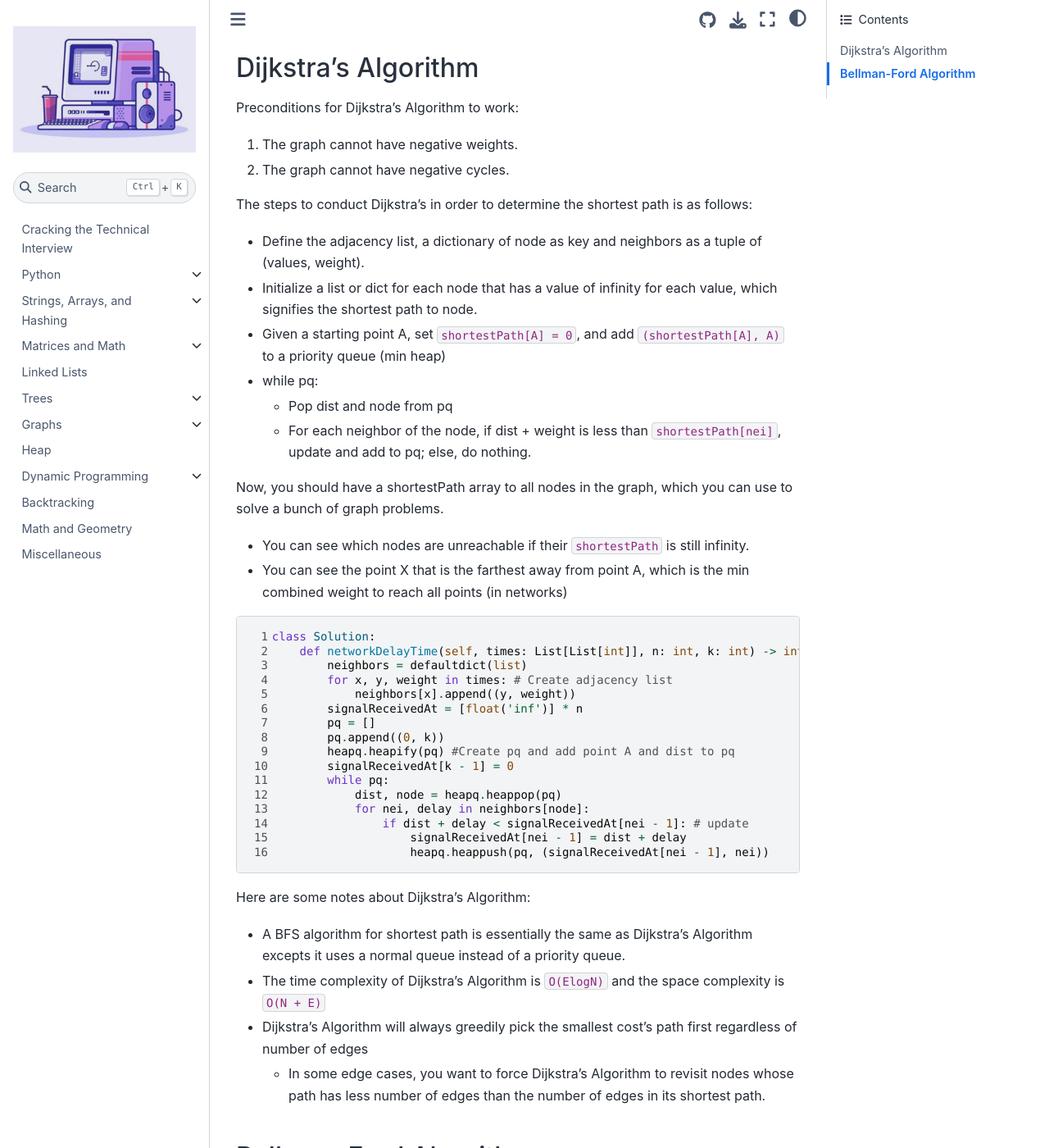
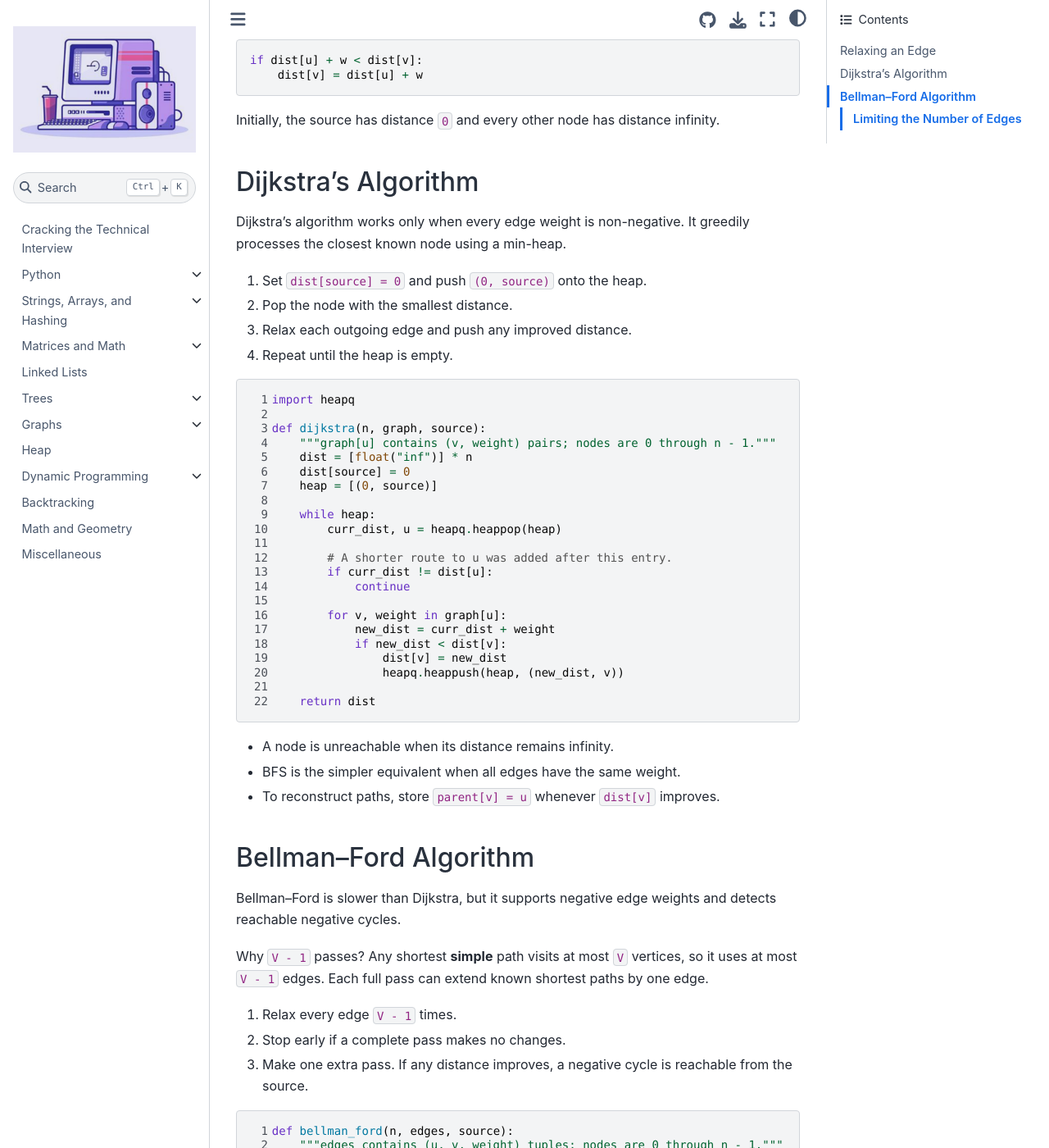
Before and after one commit to alanqi03/algo-book, a Jupyter Book: the page built from 7d.md, in a window 1280 px wide and 1400 px high, scrolled down 597 px. Shown: the whole window at 82% size. Built offline with Jupyter Book 1.0.4 settings and Sphinx 7.4.7 and the Sphinx Book theme 1.1.4, drawn with Linux system fonts in a browser that asks for light colours; pages that are not in the unit, such as notebooks, are missing from menus; some of the changed text lies outside the part shown.

Commit message:
Improve binary search and graph algorithm notes

````diff
--- a/7c.md
+++ b/7c.md
@@ -1,107 +1,198 @@
 # Minimum Spanning Trees
-This section will go over algorithms to find the Minimum Spanning Tree for graphs, which are used in several graph problems.
-- Before you begin this section, please review union find, which will be utilized in Kruskal's algorithm.
 
-## Minimum Spanning Tree
-The Minimum Spanning Tree (MST) defined for a graph is a subset of edges that connect all vertices while the total weights of these edges are minimum among all possible subsets.
-There are two common algorithms to solve for the MST of a graph:
-- Kruskal's Algorithm, which utilizes union find and edge sorting
-- Prim's Algorithm
+A **minimum spanning tree (MST)** connects every vertex in a weighted, undirected graph with the smallest possible total edge weight.
 
-### Kruskal's Algorithm
-Kruskal's Algorithm is a greedy algorithm that builds a MST in a weighted, undirected graph.
-- The runtime of this algorithm is typically bounded by sorting all edges.
+A spanning tree:
 
-The steps for this algorithm are as follows:
-1. Define the Union Find (DSU) data structure
-2. Generate all possible edges in the graph and sort them by weight
-3. Iterate through the sorted edges, union nodes until `n-1` edges chosen.
+- Includes every vertex
+- Has no cycles
+- Has exactly `V - 1` edges
 
-Here is the following code:
+An MST exists only if the graph is connected. It may not be unique when multiple edges have the same weight.
+
+The two common greedy algorithms are:
+
+| Algorithm | Main idea | Typical input | Time |
+|---|---|---|---|
+| Prim's with a heap | Grow one tree using its cheapest outgoing edge | Sparse adjacency list | `O(E log V)` |
+| Prim's with a linear scan | Grow one tree using its cheapest outgoing edge | Dense adjacency matrix | `O(V²)` |
+| Kruskal's | Add the cheapest edge that does not create a cycle | Edge list | `O(E log E)` |
+
+## Prim's Algorithm
+
+Prim's algorithm starts at any vertex and grows one connected tree by repeatedly adding its cheapest outgoing edge.
+
+### Heap Implementation
+
+A min-heap efficiently stores candidate edges that connect the current tree to another vertex.
+
+1. Push a zero-cost edge to any starting vertex.
+2. Pop the cheapest edge.
+3. If its destination is already in the MST, skip it.
+4. Otherwise, add its cost and push its outgoing edges.
+5. Continue until all vertices are included.
+
+```{code-block} python
+---
+linenos:
+---
+import heapq
+
+def prim(n, graph):
+    """graph[u] contains (weight, v) pairs; vertices are 0 through n - 1."""
+    if n == 0:
+        return 0
+
+    total_cost = 0
+    vertices_used = 0
+    in_mst = [False] * n
+    heap = [(0, 0)]  # (edge weight, destination)
+
+    while heap and vertices_used < n:
+        weight, u = heapq.heappop(heap)
+
+        if in_mst[u]:
+            continue
+
+        in_mst[u] = True
+        total_cost += weight
+        vertices_used += 1
+
+        for next_weight, v in graph[u]:
+            if not in_mst[v]:
+                heapq.heappush(heap, (next_weight, v))
+
+    return total_cost if vertices_used == n else -1
+```
+
+Returning `-1` means the graph is disconnected, so one spanning tree cannot reach every vertex.
+
+### Linear-Scan Implementation
+
+The `O(V²)` version keeps two pieces of information for each vertex:
+
+- `in_mst[v]`: whether vertex `v` has already been added
+- `cheapest_connection[v]`: the cheapest known edge from the current MST to `v`
+
+Each outer-loop iteration adds exactly one vertex:
+
+1. Scan all vertices to find the unvisited vertex with the cheapest connection.
+2. Add that vertex and its connection cost to the MST.
+3. Scan its edges to see whether it offers a cheaper connection to any unvisited vertex.
+
+```{code-block} python
+---
+linenos:
+---
+def prim_dense(matrix):
+    """matrix[u][v] is the edge weight, or infinity if no edge exists."""
+    n = len(matrix)
+    if n == 0:
+        return 0
+
+    in_mst = [False] * n
+    cheapest_connection = [float("inf")] * n
+    cheapest_connection[0] = 0  # Start at vertex 0 for free.
+    total_cost = 0
+
+    for _ in range(n):
+        # 1. Find the cheapest vertex that is not in the MST.
+        next_vertex = -1
+        for candidate in range(n):
+            if in_mst[candidate]:
+                continue
+            if (
+                next_vertex == -1
+                or cheapest_connection[candidate]
+                < cheapest_connection[next_vertex]
+            ):
+                next_vertex = candidate
+
+        # No edge can connect the remaining vertices.
+        if (
+            next_vertex == -1
+            or cheapest_connection[next_vertex] == float("inf")
+        ):
+            return -1
+
+        # 2. Add that vertex using its cheapest connection.
+        in_mst[next_vertex] = True
+        total_cost += cheapest_connection[next_vertex]
+
+        # 3. Update the cheapest connection to each remaining vertex.
+        for neighbor in range(n):
+            if not in_mst[neighbor]:
+                cheapest_connection[neighbor] = min(
+                    cheapest_connection[neighbor],
+                    matrix[next_vertex][neighbor],
+                )
+
+    return total_cost
+```
+
+The first scan answers, “Which vertex is cheapest to add next?” The second scan answers, “Now that this vertex is in the tree, does it give us a cheaper way to add any others?”
+
+The outer loop runs `V` times, and both inner scans examine at most `V` vertices. Therefore, the total time is `O(V²)`.
+
+For example, if adding vertex `2` reveals an edge of weight `4` to vertex `3`, but the best known connection to vertex `3` was `7`, update it to `4`.
+
+This version also works well for an **implicit** graph. For example, when every pair of points is connected, calculate the distance between `next_vertex` and `neighbor` inside the final loop instead of building an `O(V²)` matrix.
+
+## Kruskal's Algorithm
+
+Kruskal's algorithm considers all edges from cheapest to most expensive. It uses a Disjoint Set Union (DSU) to check whether two vertices are already connected.
+
+1. Sort all edges by weight.
+2. Add an edge if it connects two different components.
+3. Stop after choosing `V - 1` edges.
+
 ```{code-block} python
 ---
 linenos:
 ---
 class DSU:
-    def __init__(self, size):
-        self.par = list(range(size))
+    def __init__(self, n):
+        self.parent = list(range(n))
+        self.size = [1] * n
+
     def find(self, x):
-        if self.par[x] != x:
-            self.par[x] = self.find(self.par[x])
-        return self.par[x]
-    def union(self, x, y):
-        x_par, y_par = self.find(x), self.find(y)
-        if x_par == y_par:
+        if x != self.parent[x]:
+            self.parent[x] = self.find(self.parent[x])
+        return self.parent[x]
+
+    def union(self, a, b):
+        root_a = self.find(a)
+        root_b = self.find(b)
+
+        if root_a == root_b:
             return False
-        self.par[x_par] = y_par
+
+        if self.size[root_a] < self.size[root_b]:
+            root_a, root_b = root_b, root_a
+
+        self.parent[root_b] = root_a
+        self.size[root_a] += self.size[root_b]
         return True
 
-class Solution:
-    def minCostConnectPoints(self, points: List[List[int]]) -> int:
-        n = len(points)
-        all_edges = []
-        for i in range(n): #generates all possible edges (distance between two points)
-            x = points[i]
-            for j in range(i + 1, n):
-                y = points[j]
-                dist = abs(y[1] - x[1]) + abs(y[0] - x[0])
-                all_edges.append((dist, i, j))
-        all_edges.sort() #sorts the edges
-        num_edges = 0
-        weight = 0
-        dsu = DSU(n)
-        for dist, x, y in all_edges: #performs unions until the num_edges = n - 1
-            if num_edges == n - 1:
-                break
-            if dsu.union(x, y):
-                num_edges += 1
-                weight += dist
-        return weight
+
+def kruskal(n, edges):
+    """edges contains (weight, u, v) tuples; vertices are 0 through n - 1."""
+    if n <= 1:
+        return 0
+
+    dsu = DSU(n)
+    total_cost = 0
+    edges_used = 0
+
+    for weight, u, v in sorted(edges):
+        if dsu.union(u, v):
+            total_cost += weight
+            edges_used += 1
+
+            if edges_used == n - 1:
+                return total_cost
+
+    return -1
 ```
 
-### Prim's Algorithm
-Prim's Algorithm is also a greedy algorithm that builds a MST in a weighted, undirected graph.
-
-The steps for this algorithm are as follows:
-1. Start with an arbitrary node.
-2. Calculate all edge weights, if needed, to neighboring nodes
-3. Connect to the node with lowest edge weight
-4. Repeat steps 2-3 (the order can also be changed depending on how you coded the solution)
-
-The data structure determines the time complexity of Prim's algorithm:
-- Linear search is typically optimal if edges are not given (O($V^2$))
-- Heap search is typically optimal if edges are given (Elog(V))
-
-I present the Prim's algorithm using linear search:
-```{code-block} python
----
-linenos:
----
-class Solution:
-    def minCostConnectPoints(self, points: List[List[int]]) -> int:
-        n = len(points)
-        edges_used = 0
-        mst_cost = 0
-
-        in_mst = [False] * n
-        min_dist = [float('inf')] * n
-        min_dist[0] = 0
-
-        while edges_used < n:
-            curr_min_edge = float('inf')
-            curr_node = -1
-            for next_node in range(n):
-                if not in_mst[next_node] and curr_min_edge > min_dist[next_node]:
-                    curr_min_edge = min_dist[next_node]
-                    curr_node = next_node
-            mst_cost += curr_min_edge
-            edges_used += 1
-            in_mst[curr_node] = True
-
-            for next_node in range(n):
-                weight = abs(points[curr_node][0] - points[next_node][0]) +\
-                         abs(points[curr_node][1] - points[next_node][1])
-                if not in_mst[next_node] and min_dist[next_node] > weight:
-                    min_dist[next_node] = weight
-        return mst_cost
-```
+DSU's `find` operation identifies a vertex's component. If two vertices have the same root, adding their edge would create a cycle, so Kruskal skips it.
--- a/7d.md
+++ b/7d.md
@@ -1,99 +1,118 @@
 # Shortest Path Algorithms
-This section will go over algorithms to find the shortest path between point A and point B, just one of many different applications.
-- They can help determine the length (weight) of shortest path to each node starting from some point A. With this information,
-    - You can calculate the shortest path from point A to any point B
-    - The maximum length (weight) of shortest path to some point B will be the minimum length (weight) to traverse every node in the graph for networks (in signals).
-- They can also help with finding other paths such as maximum probability by using a slightly different update for weights.
 
-One possible shortest path algorithm is DFS, but DFS is typically the most suboptimal algorithm and will not be covered in this section.
+Shortest-path algorithms find the minimum total edge weight from a source node to other nodes. The best algorithm depends mainly on the edge weights.
 
-All of the algorithms below can handle the following graphs:
-- Directed or undirected graphs
-- Positive cycles (if used for shortest path)
+| Edge weights | Algorithm | Time |
+|---|---|---|
+| All edges have the same weight | BFS | `O(V + E)` |
+| All weights are non-negative | Dijkstra | `O((V + E) log V)` |
+| Negative weights may exist | Bellman–Ford | `O(VE)` |
+
+Both directed and undirected graphs are supported. However, a negative edge in an undirected graph immediately creates a negative cycle: traverse the edge in both directions.
+
+## Relaxing an Edge
+
+Both Dijkstra and Bellman–Ford repeatedly **relax** edges. For an edge `u -> v` with weight `w`, ask whether reaching `v` through `u` is cheaper:
+
+```python
+if dist[u] + w < dist[v]:
+    dist[v] = dist[u] + w
+```
+
+Initially, the source has distance `0` and every other node has distance infinity.
 
 ## Dijkstra's Algorithm
-Preconditions for Dijkstra's Algorithm to work:
-1. The graph cannot have negative weights.
-2. The graph cannot have negative cycles.
 
-The steps to conduct Dijkstra's in order to determine the shortest path is as follows:
-- Define the adjacency list, a dictionary of node as key and neighbors as a tuple of (values, weight).
-- Initialize a list or dict for each node that has a value of infinity for each value, which signifies the shortest path to node.
-- Given a starting point A, set `shortestPath[A] = 0`, and add `(shortestPath[A], A)` to a priority queue (min heap)
-- while pq:
-    - Pop dist and node from pq
-    - For each neighbor of the node, if dist + weight is less than `shortestPath[nei]`, update and add to pq; else, do nothing.
+Dijkstra's algorithm works only when every edge weight is non-negative. It greedily processes the closest known node using a min-heap.
 
-Now, you should have a shortestPath array to all nodes in the graph, which you can use to solve a bunch of graph problems.
-- You can see which nodes are unreachable if their `shortestPath` is still infinity.
-- You can see the point X that is the farthest away from point A, which is the min combined weight to reach all points (in networks)
+1. Set `dist[source] = 0` and push `(0, source)` onto the heap.
+2. Pop the node with the smallest distance.
+3. Relax each outgoing edge and push any improved distance.
+4. Repeat until the heap is empty.
 
 ```{code-block} python
 ---
 linenos:
 ---
-class Solution:
-    def networkDelayTime(self, times: List[List[int]], n: int, k: int) -> int:
-        neighbors = defaultdict(list)
-        for x, y, weight in times: # Create adjacency list
-            neighbors[x].append((y, weight))
-        signalReceivedAt = [float('inf')] * n
-        pq = []
-        pq.append((0, k))
-        heapq.heapify(pq) #Create pq and add point A and dist to pq
-        signalReceivedAt[k - 1] = 0
-        while pq:
-            dist, node = heapq.heappop(pq)
-            for nei, delay in neighbors[node]:
-                if dist + delay < signalReceivedAt[nei - 1]: # update
-                    signalReceivedAt[nei - 1] = dist + delay
-                    heapq.heappush(pq, (signalReceivedAt[nei - 1], nei))
+import heapq
+
+def dijkstra(n, graph, source):
+    """graph[u] contains (v, weight) pairs; nodes are 0 through n - 1."""
+    dist = [float("inf")] * n
+    dist[source] = 0
+    heap = [(0, source)]
+
+    while heap:
+        curr_dist, u = heapq.heappop(heap)
+
+        # A shorter route to u was added after this entry.
+        if curr_dist != dist[u]:
+            continue
+
+        for v, weight in graph[u]:
+            new_dist = curr_dist + weight
+            if new_dist < dist[v]:
+                dist[v] = new_dist
+                heapq.heappush(heap, (new_dist, v))
+
+    return dist
 ```
-Here are some notes about Dijkstra's Algorithm:
-- A BFS algorithm for shortest path is essentially the same as Dijkstra's Algorithm excepts it uses a normal queue instead of a priority queue.
-- The time complexity of Dijkstra's Algorithm is `O(ElogN)` and the space complexity is `O(N + E)`
-- Dijkstra's Algorithm will always greedily pick the smallest cost's path first regardless of number of edges
-    - In some edge cases, you want to force Dijkstra's Algorithm to revisit nodes whose path has less number of edges than the number of edges in its shortest path.
 
-## Bellman-Ford Algorithm
-Advantages of Bellman-Ford Algorithm over Dijkstra's Algorithm
-1. Can handle negative weights (edges)
-2. Can detect negative cycles.
-3. Can limit the number of edges in the shortest path to an arbitrary k.
+- A node is unreachable when its distance remains infinity.
+- BFS is the simpler equivalent when all edges have the same weight.
+- To reconstruct paths, store `parent[v] = u` whenever `dist[v]` improves.
 
-Disadvantages of Bellman-Ford Algorithm over Dijkstra's Algorithm
-1. Is typically slower because it iterates over all edges `n - 1` times.
+## Bellman–Ford Algorithm
 
-The steps to conduct the Bellman-Ford Algorithm to determine the shortest path is as follows:
-- Create a list of all edges in the graph.
-- Initialize a list or dict for each node that has a value of infinity for each value, which signifies the shortest path to node.
-- Given a starting point A, set `shortestPath[A] = 0`.
-- for k times (`k = n - 1` to guarantee shortest path to any node is found)
-    - Define a temp array that is a copy of `shortestPath`
-    - Iterate through every edge, and update `temp` if `shortestPath[u] + weight < temp[v]`
-- After k times, you should have the `shortestPath` fully defined; if any node still has infinity, then it is unreachable in k edges.
+Bellman–Ford is slower than Dijkstra, but it supports negative edge weights and detects reachable negative cycles.
+
+Why `V - 1` passes? Any shortest **simple** path visits at most `V` vertices, so it uses at most `V - 1` edges. Each full pass can extend known shortest paths by one edge.
+
+1. Relax every edge `V - 1` times.
+2. Stop early if a complete pass makes no changes.
+3. Make one extra pass. If any distance improves, a negative cycle is reachable from the source.
 
 ```{code-block} python
 ---
 linenos:
 ---
-class Solution:
-    def findCheapestPrice(self, n, flights, src, dst, k):
-        dist = [float('inf')] * n
-        dist[src] = 0
-        temp = []
-        for i in range(k + 1):
-            temp = dist[:] # Make a copy, don't assign a pointer
-            for u, v, price in flights:
-                if dist[u] + price < temp[v]:
-                    temp[v] = dist[u] + price
-            dist = temp[:]
-        if dist[dst] == float('inf'):
-            return -1
-        return dist[dst]
+def bellman_ford(n, edges, source):
+    """edges contains (u, v, weight) tuples; nodes are 0 through n - 1."""
+    dist = [float("inf")] * n
+    dist[source] = 0
+
+    for _ in range(n - 1):
+        changed = False
+
+        for u, v, weight in edges:
+            if dist[u] != float("inf") and dist[u] + weight < dist[v]:
+                dist[v] = dist[u] + weight
+                changed = True
+
+        if not changed:
+            break
+
+    # Only detects negative cycles reachable from source.
+    for u, v, weight in edges:
+        if dist[u] != float("inf") and dist[u] + weight < dist[v]:
+            return dist, True
+
+    return dist, False
 ```
-Here are some notes on the algorithm:
-- You can detect a negative cycle if instead of iterating through all edges `n-1` times, run through it one more `nth` time:
-    - If an update is completed, then there is a negative cycle.
-    - Otherwise, there are no negative cycles.
-- For a small optimization that can handle edges cases in certain problems, abort the loop if no edges update anything.
+
+A **negative cycle** has a total weight below zero. Repeating it makes a path cheaper forever, so no finite shortest path exists for nodes reachable through that cycle.
+
+### Limiting the Number of Edges
+
+Some problems ask for the cheapest path using at most `k` edges. Copy `dist` before each pass so one pass cannot use multiple new edges:
+
+```python
+for _ in range(k):
+    next_dist = dist[:]
+    for u, v, weight in edges:
+        if dist[u] != float("inf"):
+            next_dist[v] = min(next_dist[v], dist[u] + weight)
+    dist = next_dist
+```
+
+For example, “at most `k` stops” allows at most `k + 1` edges, so run `k + 1` passes.
````
Also changed, not shown: 3d.md (+34 -11 lines).
